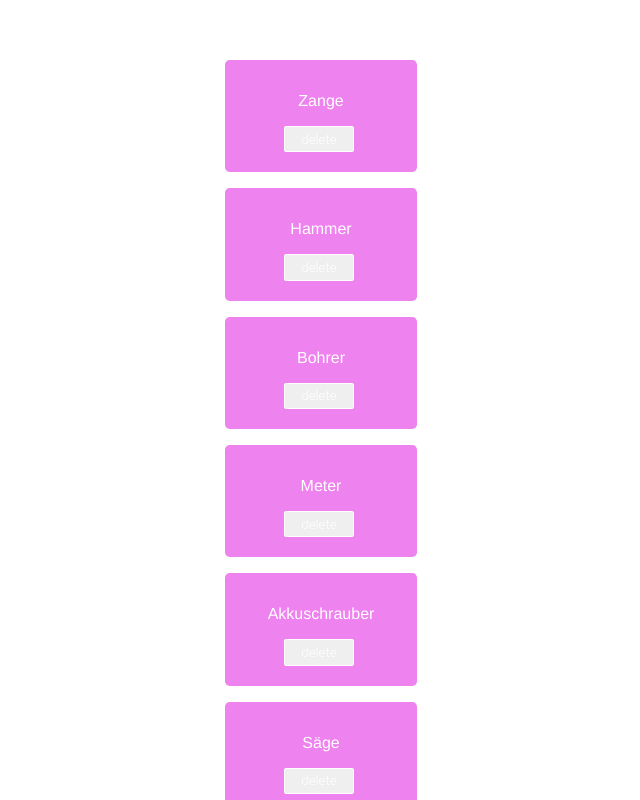
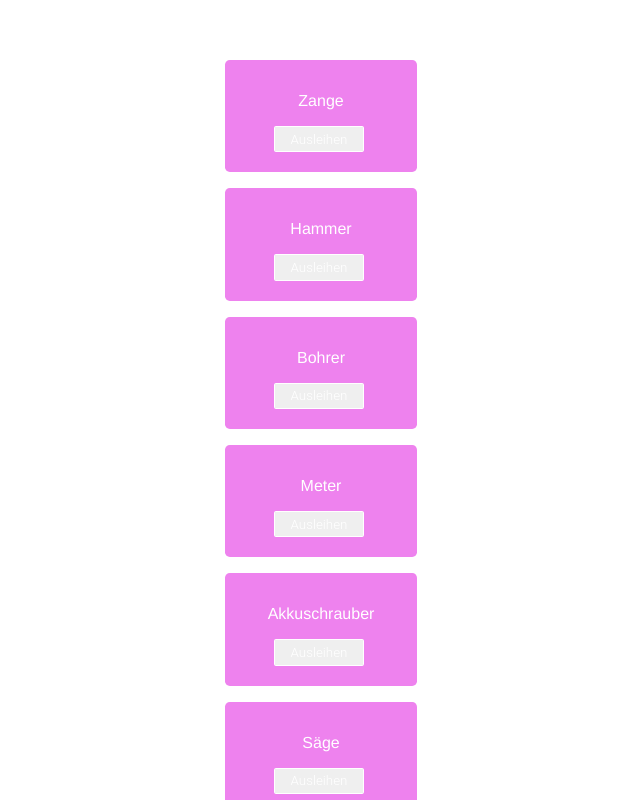
Before and after one commit to criseone/supaleihladen, a Vue app: page / in a window 1280 px wide. Shown: the top 800 px of the page, without its empty margins (319-959 px from the left). Built offline with nearby package versions, Linux system fonts and the light colour scheme.

Commit message:
rent return logic

```diff
--- a/src/components/BaseButton.vue
+++ b/src/components/BaseButton.vue
@@ -1,6 +1,6 @@
 <template>
         <button @click="onClick(Product)">
-          delete
+          {{ description }}
         </button>
 </template>
 
--- a/src/components/Product.vue
+++ b/src/components/Product.vue
@@ -1,7 +1,7 @@
 <template>
     <div class="product">
         <p>{{ Product.descr }}</p>
-        <Button :onClick="rentProduct" :Product="Product" />
+        <Button :onClick="rentProduct" :Product="Product" :description="getAvailability" />
     </div>
 </template>
 
@@ -19,6 +19,11 @@ export default {
   },
   methods: {
     ...mapActions(['rentProduct']),
+  },
+  computed: {
+    getAvailability() {
+      return this.Product.available ? 'Ausleihen' : 'Zurückgeben';
+    },
   },
 };
 </script>
--- a/src/store.js
+++ b/src/store.js
@@ -13,10 +13,17 @@ export default new Vuex.Store({
     rentProduct(state, plProduct) {
       Vue.set(plProduct, 'available', false);
     },
+    returnProduct(state, plProduct) {
+      Vue.set(plProduct, 'available', true);
+    },
   },
   actions: {
     rentProduct({ commit }, plProduct) {
-      commit('rentProduct', plProduct);
+      if (plProduct.available) {
+        commit('rentProduct', plProduct);
+      } else {
+        commit('returnProduct', plProduct);
+      }
     },
   },
 });
```
